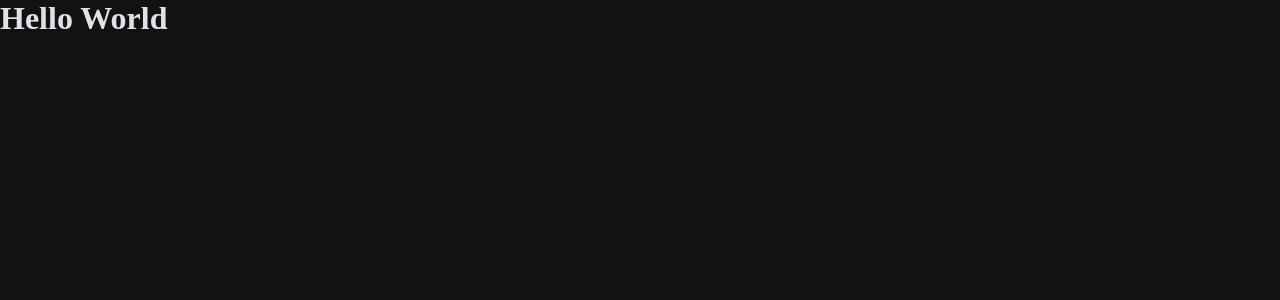
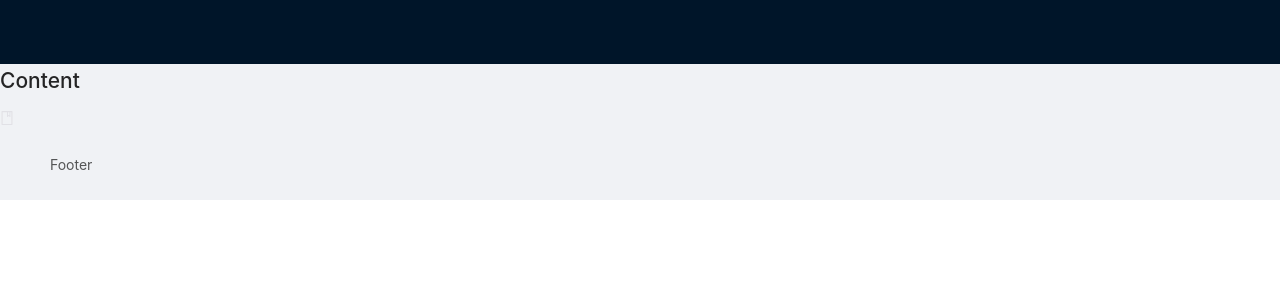
Before and after one commit to JonathanThomaz/bookmaster-app, a Next.js app: page / in a window 1280 px wide. Shown: the top 300 px of the page. Built offline with nearby package versions, Linux system fonts and the light colour scheme.

Commit message:
prepared layout with antd

```diff
--- /dev/null
+++ b/next.config.js
@@ -0,0 +1,25 @@
+const withSass = require("@zeit/next-sass");
+const withLess = require("@zeit/next-less");
+const withCSS = require("@zeit/next-css");
+
+const isProd = process.env.NODE_ENV === "production";
+
+// fix: prevents error when .less files are required by node
+if (typeof require !== "undefined") {
+  require.extensions[".less"] = (file) => {};
+}
+
+module.exports = withCSS({
+  cssModules: true,
+  cssLoaderOptions: {
+    importLoaders: 1,
+    localIdentName: "[local]___[hash:base64:5]",
+  },
+  ...withLess(
+    withSass({
+      lessLoaderOptions: {
+        javascriptEnabled: true,
+      },
+    })
+  ),
+});
--- a/src/pages/_app.tsx
+++ b/src/pages/_app.tsx
@@ -3,6 +3,7 @@ import { AppProps } from 'next/app';
 import GlobalStyles from '../styles/global';
 import { ThemeProvider } from 'styled-components';
 import theme from '../styles/theme';
+import '../styles/antd.less';
 
 const MyApp: React.FC<AppProps> = ({ Component, pageProps }) => {
   return (
--- a/src/pages/index.tsx
+++ b/src/pages/index.tsx
@@ -1,17 +1,24 @@
 import React from 'react';
 import Head from 'next/head';
+import { BookOutlined } from '@ant-design/icons';
+import { Layout } from 'antd';
+const { Header, Footer, Content } = Layout;
 
 const Home: React.FC = () => {
   return (
-    <div>
+    <>
       <Head>
         <title>BookMaster</title>
       </Head>
-
-      <main>
-        <h1>Hello World</h1>
-      </main>
-    </div>
+      <Layout>
+        <Header></Header>
+        <Content>
+          <h1>Content</h1>
+          <BookOutlined />
+        </Content>
+        <Footer>Footer</Footer>
+      </Layout>
+    </>
   );
 };
 
--- /dev/null
+++ b/src/styles/antd.less
@@ -0,0 +1,15 @@
+@import "~antd/dist/antd.less";
+
+@primary-color: #000; // primary color for all components
+@link-color: #1890ff; // link color
+@success-color: #52c41a; // success state color
+@warning-color: #faad14; // warning state color
+@error-color: #f5222d; // error state color
+@font-size-base: 14px; // major text font size
+@heading-color: rgba(0, 0, 0, 0.85); // heading text color
+@text-color: rgba(0, 0, 0, 0.65); // major text color
+@text-color-secondary: rgba(0, 0, 0, 0.45); // secondary text color
+@disabled-color: rgba(0, 0, 0, 0.25); // disable state color
+@border-radius-base: 4px; // major border radius
+@border-color-base: #d9d9d9; // major border color
+@box-shadow-base: 0 2px 8px rgba(0, 0, 0, 0.15); // major shadow for layers
--- a/src/styles/global.ts
+++ b/src/styles/global.ts
@@ -7,6 +7,5 @@ export default createGlobalStyle`
     box-sizing: border-box;
   }
   body {
-    background: ${props => props.theme.colors.background};
-    color: ${props => props.theme.colors.text};
+      color: ${props => props.theme.colors.text};
   }`;
--- a/src/styles/styled.d.ts
+++ b/src/styles/styled.d.ts
@@ -1,6 +1,7 @@
 /* eslint @typescript-eslint/no-empty-interface: "off" */
 
 import 'styled-components';
+import '~antd/dist/antd.css';
 
 import theme from './theme';
 
--- a/src/styles/theme.ts
+++ b/src/styles/theme.ts
@@ -1,6 +1,5 @@
 const theme = {
   colors: {
-    background: '#121214',
     text: '#e1e1e6',
     primary: '#8257e6'
   }
```
Also changed, not shown: package.json (+7 -0 lines), 1 other file (tests, documents, lock files or other folders).
